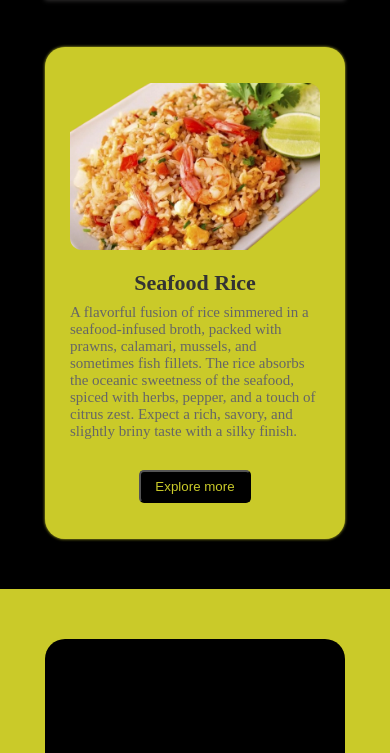
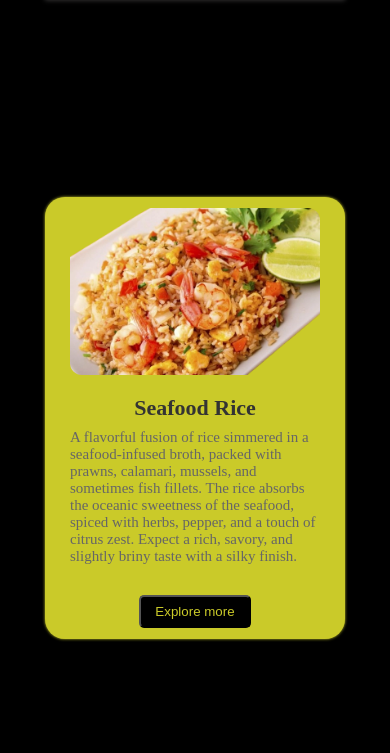
Before and after one commit to TipDevs/restaurant, a website built with webpack: page src/template.html in a window 390 px wide. Shown: the part 60-813 px from the top of the page. Built offline with nearby package versions, Linux system fonts and the light colour scheme.

Commit message:
Ensure layout are perfect accross different screen sizes

```diff
--- a/src/styles/assets/home.css
+++ b/src/styles/assets/home.css
@@ -43,9 +43,10 @@ button {
     width: 100%;
 }
 .transition {
-    transition: all 0.2s ease;
+    transition: transform 0.6s ease;
+    transform: translateX(100%);
 }
-.food-box.show {
+/*.food-box.show {
     opacity: 1;
     transform: translateY(0);
 }
@@ -53,7 +54,7 @@ button {
 .food-box.hide {
     opacity: 0;
     transform: translateY(20px);
-}
+}*/
 
 .food-box img {
     height: auto;
@@ -120,11 +121,11 @@ button {
     opacity: 0;
     transform: translateX(100%);
 }
-.review_loader.show {
+.show {
     opacity: 1;
     transform: translateX(0);
 }
-.review_loader.hide {
+.hide {
     opacity: 0;
     transform: translateX(-100%);
 }
@@ -133,8 +134,12 @@ button {
 }
 
 @media(max-width: 780px) {
+    .hero_section,
+    .review_section{
+        padding: 200px 0;
+    }
     .hero_box {
-        height: auto;
+        height: 90%;
     }
     .food-box {
         flex-direction: column-reverse;
```
